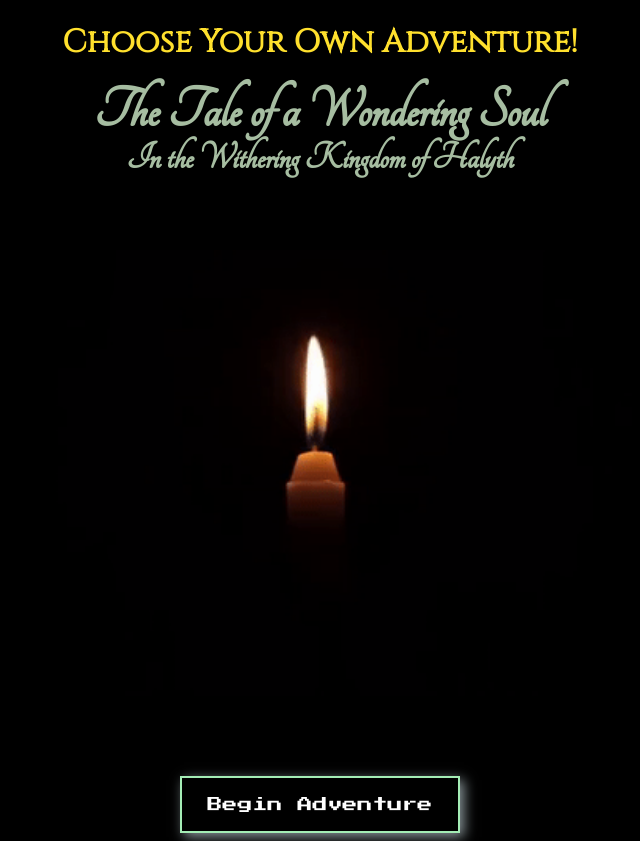
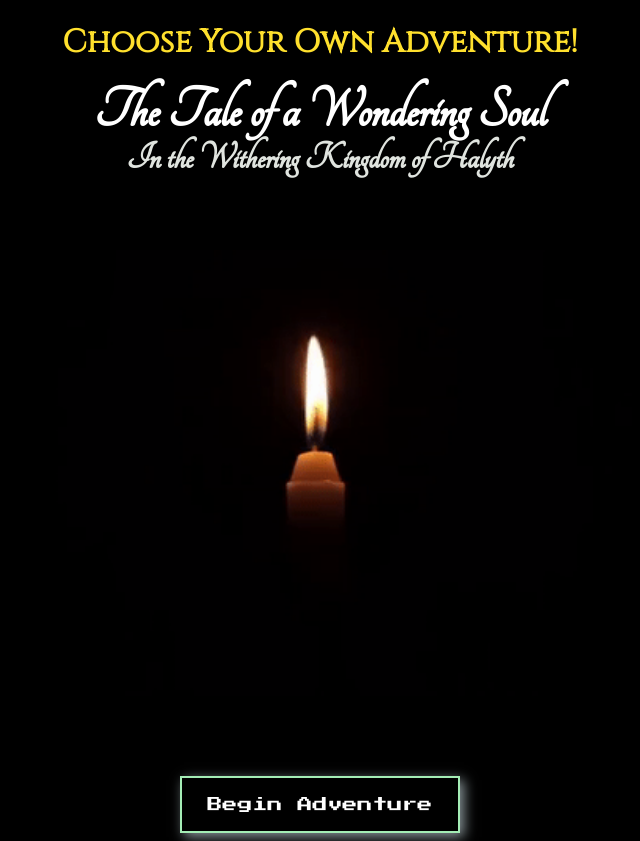
Before and after one commit to AlrightErin27/deliverable_p4, a React (Create React App) app: page / in a window 1280 px wide. Shown: the whole page, without its empty margins (320-960 px from the left). Built offline with nearby package versions, Linux system fonts and the light colour scheme.

Commit message:
moved start page into its own component file

```diff
--- a/src/App.css
+++ b/src/App.css
@@ -23,13 +23,13 @@
   font-family: "Tangerine", cursive;
   font-size: 60px;
   margin: -5px;
-  color: rgb(166, 189, 161);
+  color: rgb(255, 255, 255);
 }
 .h3-title-text {
   font-family: "Tangerine", cursive;
   font-size: 40px;
   margin: 2px;
-  color: rgb(166, 189, 161);
+  color: rgb(224, 228, 223);
 }
 .candle {
   margin: 70px;
--- a/src/App.js
+++ b/src/App.js
@@ -1,7 +1,10 @@
 import "./App.css";
 import React from "react";
 // import Canvas from "./components/Canvas";
-import candle from "./game-imgs/candle.gif";
+import { BrowserRouter, Route, Link, Switch } from "react-router-dom";
+
+//Route to Page Imports
+import startPg from "./components/startPg";
 
 function App() {
   //////////////////Logical Size Fxn///////////////////////////////
@@ -62,16 +65,13 @@ function App() {
   // };
 
   return (
-    <div className="app-main-container">
-      <h1>Choose Your Own Adventure!</h1>
-      <h2 className="h2-title-text">The Tale of a Wondering Soul</h2>
-      <h3 className="h3-title-text">In the Withering Kingdom of Halyth</h3>
-      <img src={candle} alt="flickeringCandle" className="candle" />
+    <BrowserRouter>
       <div>
-        <button className="simple-button">Begin Adventure</button>
+        <Switch>
+          <Route path="/" component={startPg} exact={true} />
+        </Switch>
       </div>
-      {/* <Canvas draw={draw} className="canvas-one" /> */}
-    </div>
+    </BrowserRouter>
   );
 }
 
--- /dev/null
+++ b/src/components/startPg.jsx
@@ -0,0 +1,16 @@
+import candle from "../game-imgs/candle.gif";
+
+const startPg = () => (
+  <div className="app-main-container">
+    <h1>Choose Your Own Adventure!</h1>
+    <h2 className="h2-title-text">The Tale of a Wondering Soul</h2>
+    <h3 className="h3-title-text">In the Withering Kingdom of Halyth</h3>
+    <img src={candle} alt="flickeringCandle" className="candle" />
+    <div>
+      <button className="simple-button">Begin Adventure</button>
+    </div>
+    {/* <Canvas draw={draw} className="canvas-one" /> */}
+  </div>
+);
+
+export default startPg;
```
